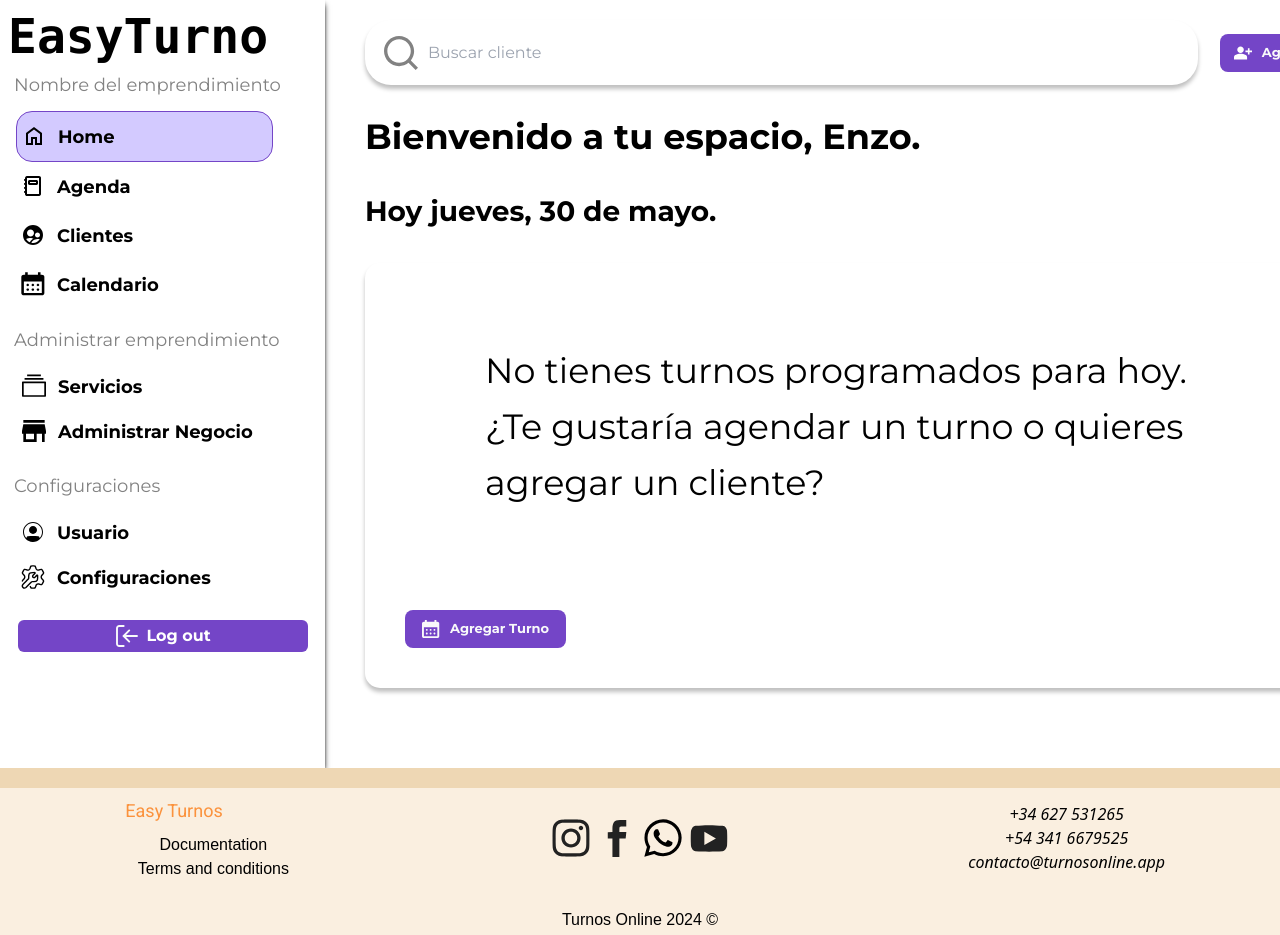
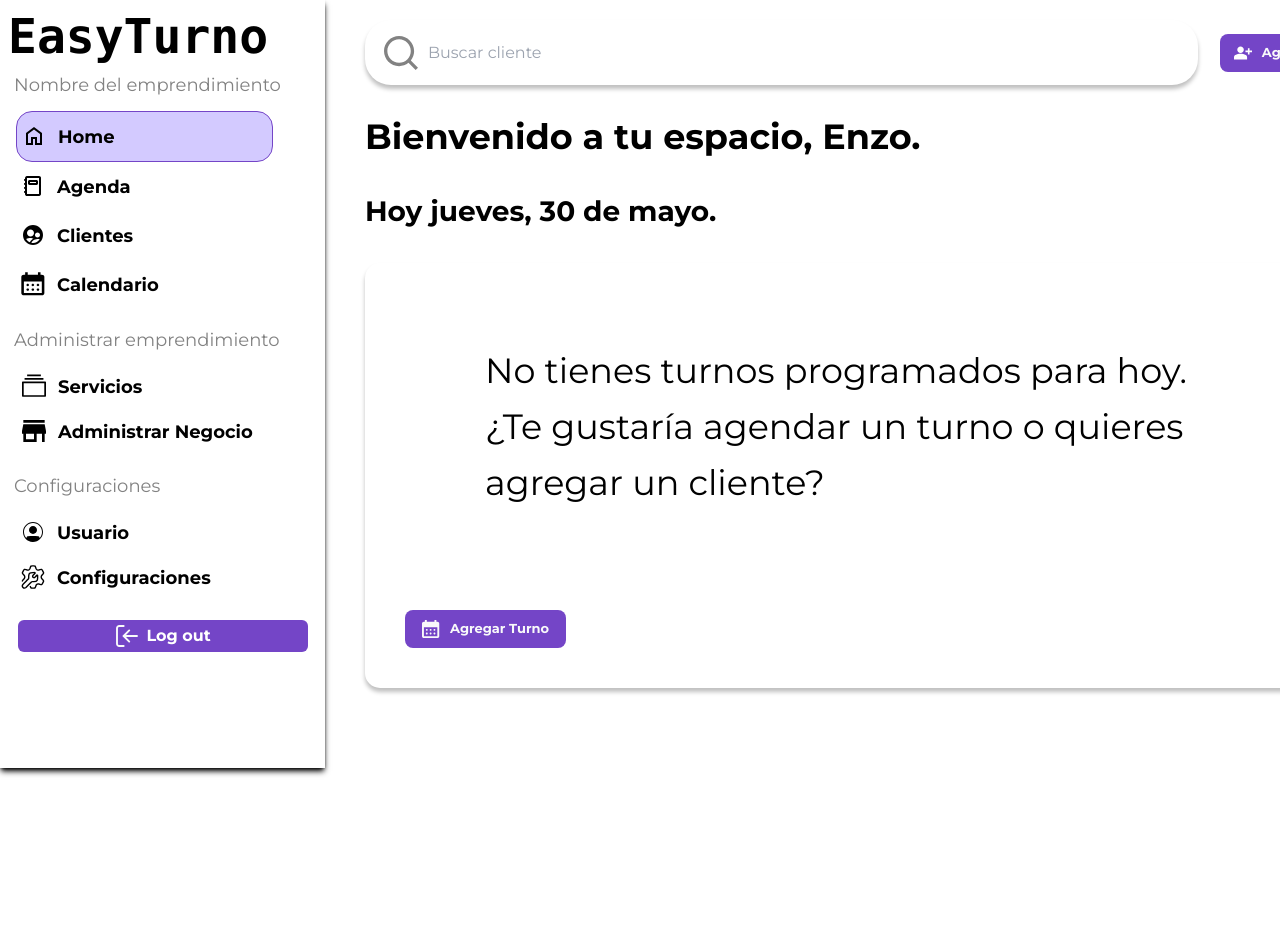
Before and after one commit to NoCountrySimulacion/EasyTurnos, a React (Vite) app in the folder Frontend/: page /home in a window 1280 px wide. Shown: the top 935 px of the page. After the commit the page ends 800 px from the top, so only its background shows below. Built offline with nearby package versions, Linux system fonts and the light colour scheme; a web font is replaced by a local one.

Commit message:
refactor: RemoveFooterFromApp

```diff
--- a/Frontend/src/layout/pages/LayoutApp.tsx
+++ b/Frontend/src/layout/pages/LayoutApp.tsx
@@ -1,6 +1,5 @@
 // src/layout/pages/Layout.tsx
 import { Outlet } from 'react-router-dom'
-import Footer from '../components/footer/Footer'
 import { Sidemenu } from '../components/sidemenu/SideMenu'
 
 export default function LayoutApp(): JSX.Element {
@@ -14,7 +13,6 @@ export default function LayoutApp(): JSX.Element {
 					<Outlet />
 				</main>
 			</div>
-			<Footer />
 		</div>
 	)
 }
```
